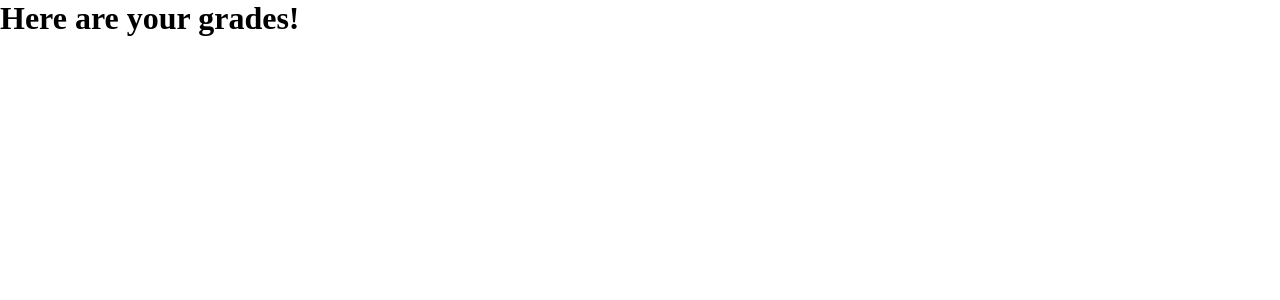
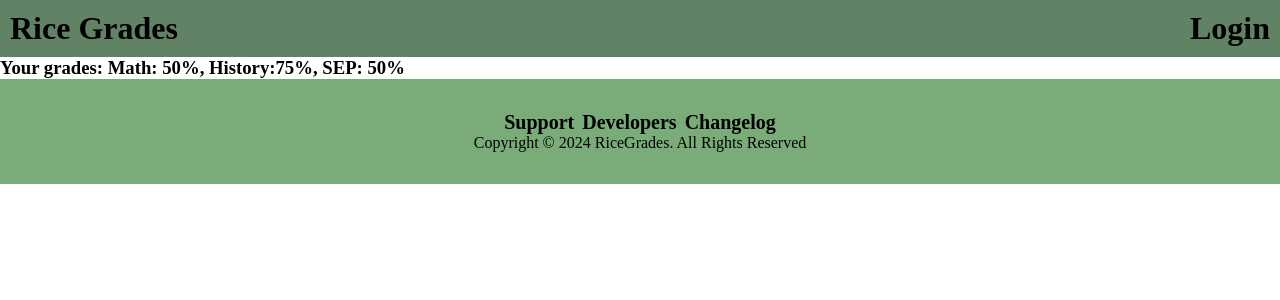
Before and after one commit to samSharivker/RiceGrades, a React (Create React App) app: page /student in a window 1280 px wide. Shown: the top 300 px of the page. Built offline with nearby package versions, Linux system fonts and the light colour scheme.

Commit message:
change student function into a class

```diff
--- a/src/pages/Student.jsx
+++ b/src/pages/Student.jsx
@@ -1,7 +1,29 @@
-export default function Student() {
+import React from 'react';
+import Nav from '../components/Nav';
+import Footer from '../components/Footer';
+
+const grading=[
+    "Math: 50%",
+    "History:75%",
+    "SEP: 50%"
+];
+
+const Grades = (props) => {
     return (
+    <div>
+        <h3>Your grades: {props.grade.join(', ')}</h3>
+    </div>
+    );
+};
+
+export default class Student extends React.Component {
+    render() {
+      return (
         <div>
-            <h1>Here are your grades!</h1>
+            <Nav />
+            <Grades grade={grading} />
+            <Footer />
         </div>
-    )
-}
+      );
+    }
+  };
```
Also changed, not shown: 1 other file (tests, documents, lock files or other folders).
